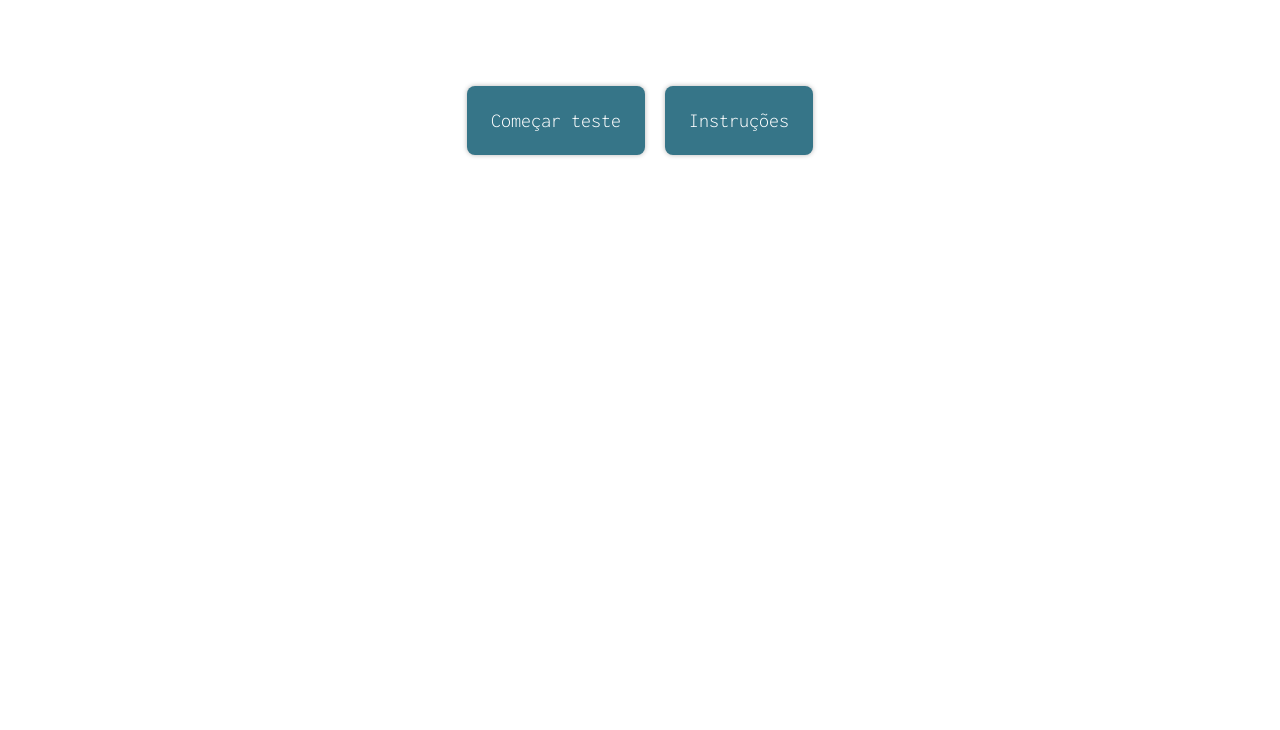
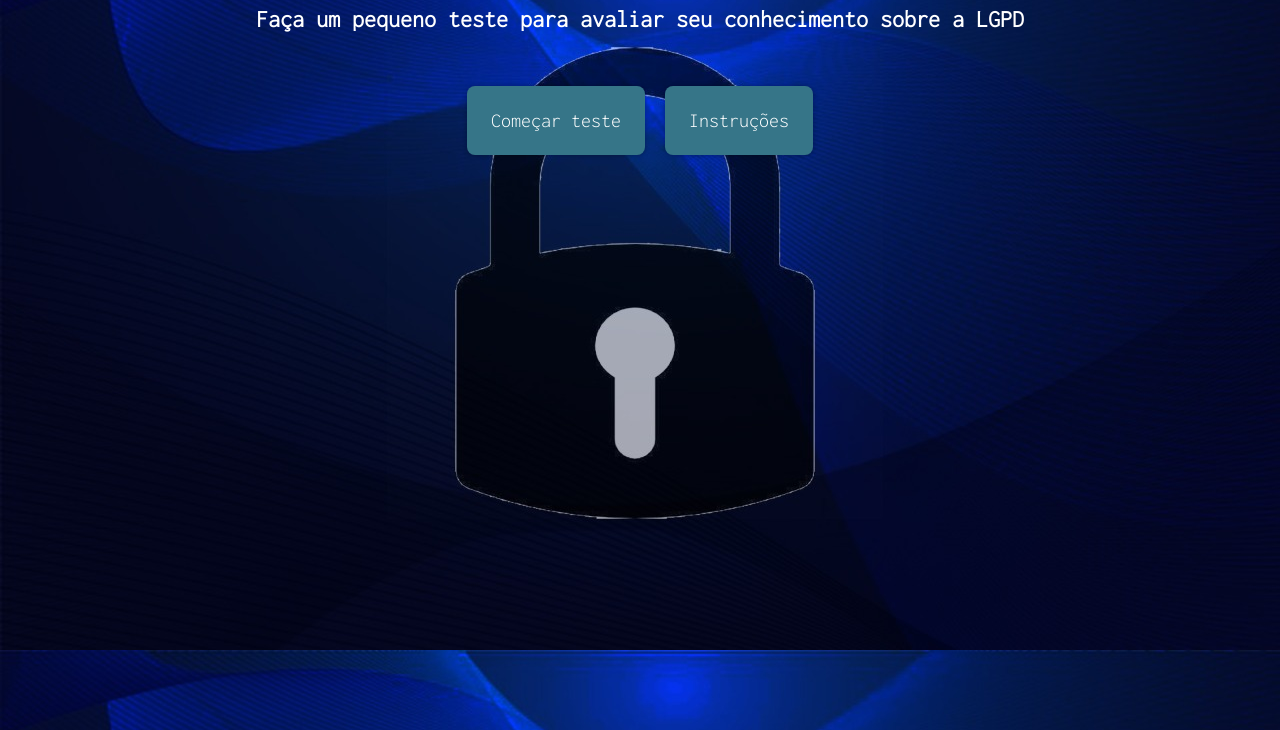
Before and after one commit to Estevanbs/Jogo-LGPD, a plain HTML site: page index.html in a window 1280 px wide. Shown: the part 70-800 px from the top of the page. Drawn offline with Linux system fonts and the light colour scheme; the site is published under a folder, as on GitHub Pages, so addresses that start at the root find nothing.

Commit message:
Update estilos.css

```diff
--- a/estilos.css
+++ b/estilos.css
@@ -1,5 +1,5 @@
 body {
-    background-image: url('/img/fundo.jpeg');
+    background-image: url('img/fundo.jpeg');
     margin: 0;
     padding: 0;
 }
```
